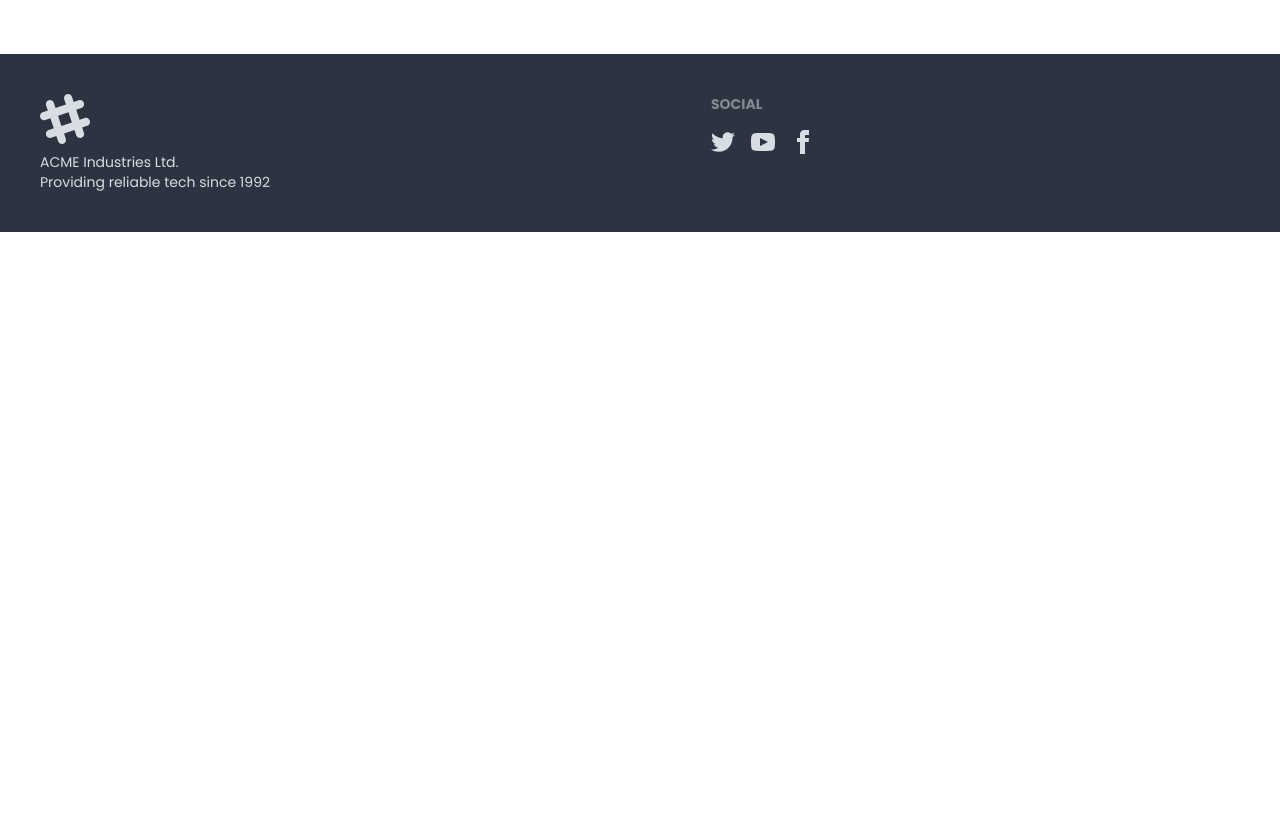
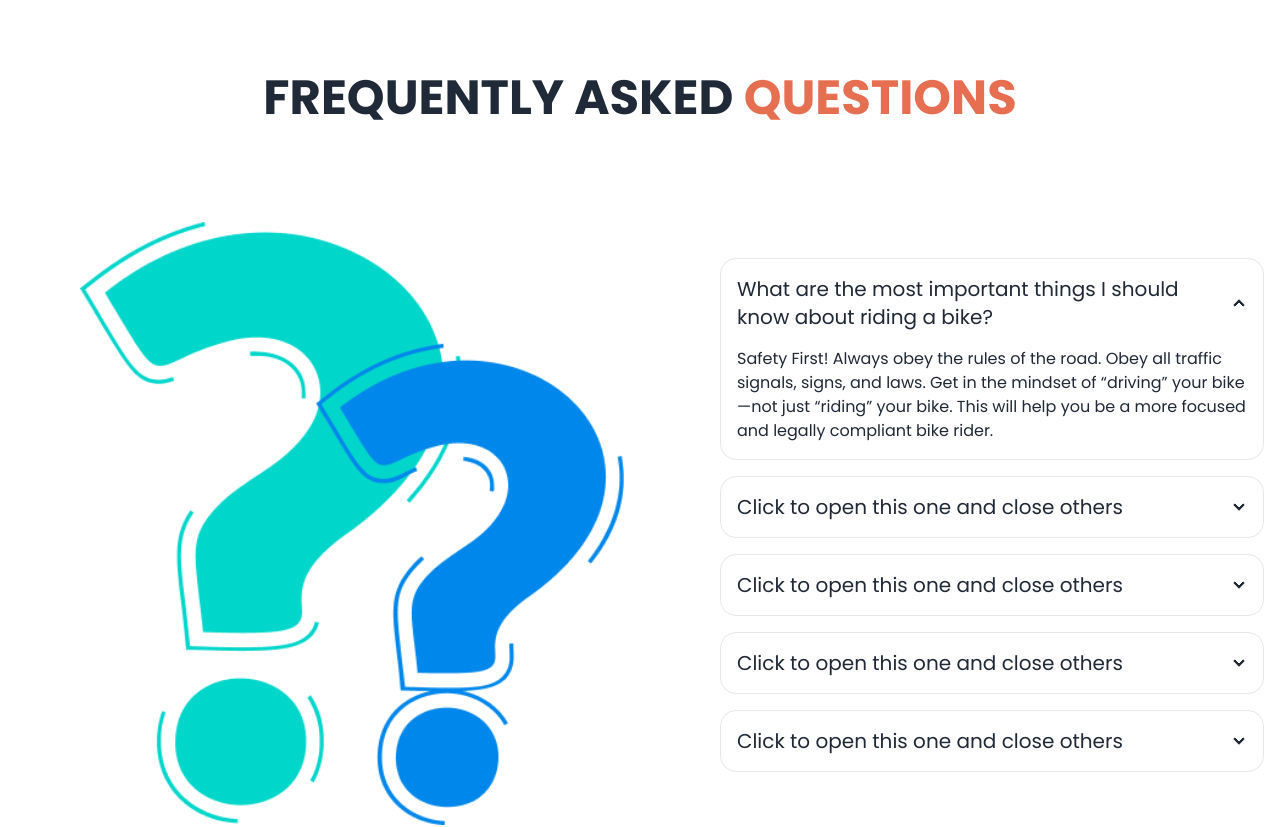
Before and after one commit to the-mihir/biker-zone, a plain HTML site: page index.html in a window 1280 px wide. Shown: the part 2659-3486 px from the top of the page. Before the commit the page ends 2891 px from the top, so only its background shows below. Drawn offline with nearby package versions, Linux system fonts and the light colour scheme.

Commit message:
adding last section

```diff
--- a/index.html
+++ b/index.html
@@ -20,6 +20,7 @@
 </head>
 
 <body class="popins_font bg-white">
+    <!-- Header Section -->
     <header>
         <!-- Nav bar -->
         <div class="main__menu bg-white">
@@ -142,6 +143,7 @@
         <!-- Hero slider end here -->
     </header>
     <main class="container mx-auto">
+        <!-- Fetured Bike section -->
         <section class=" Featured__bike py-20">
             <h2 class="text-5xl font-semibold text-center uppercase">Fetured Bikes In This Year</h2>
             <div class="flex flex-col md:flex-row lg:flex-row py-10 justify-center items-center gap-8">
@@ -156,7 +158,7 @@
                 </div>
             </div>
         </section>
-
+        <!-- News section -->
         <secction class="news">
             <h2 class="text-5xl font-semibold text-center uppercase">latest News</h2>
 
@@ -196,7 +198,7 @@
                 </div>
             </div>
         </secction>
-
+        <!-- Happy client feedback -->
         <section class="happy__clients py-5">
             <h2 class="text-5xl font-semibold text-center uppercase">Happy <span class="text-[#E76F51]"> Clients
                     says</span>
@@ -263,9 +265,75 @@
                     </div>
                 </div>
             </div>
+        </section>
+
+
+        <!-- Frequntly asked Question -->
+        <section class="feed__back py-5">
+            <h2 class="text-5xl font-semibold text-center uppercase"> Frequently Asked <span
+                    class="text-[#E76F51]">Questions</span>
+            </h2>
+            <div class="flex flex-col md:flex-row py-5 justify-center items-center">
+
+                <img class="flex-1 p-20 w-48" src="./images/others/faq.png" alt="">
+                <div class="p-4 flex-1 ">
+                    <div class="collapse collapse-arrow border mb-4">
+                        <input type="radio" name="my-accordion-2" checked="checked" />
+                        <div class="collapse-title text-xl font-medium">
+                            What are the most important things I should
+                            know about riding a bike?
+                        </div>
+                        <div class="collapse-content">
+                            <p>Safety First! Always obey the rules of the road. Obey all traffic signals, signs, and
+                                laws. Get in the mindset of “driving” your bike—not just “riding” your bike. This will
+                                help you be a more focused and legally compliant bike rider. </p>
+                        </div>
+                    </div>
+                    <div class="collapse collapse-arrow border mb-4">
+                        <input type="radio" name="my-accordion-2" />
+                        <div class="collapse-title text-xl font-medium">
+                            Click to open this one and close others
+                        </div>
+                        <div class="collapse-content">
+                            <p>hello</p>
+                        </div>
+                    </div>
+                    <div class="collapse collapse-arrow border mb-4">
+                        <input type="radio" name="my-accordion-2" />
+                        <div class="collapse-title text-xl font-medium">
+                            Click to open this one and close others
+                        </div>
+                        <div class="collapse-content">
+                            <p>hello</p>
+                        </div>
+                    </div>
+                    <div class="collapse collapse-arrow border mb-4">
+                        <input type="radio" name="my-accordion-2" />
+                        <div class="collapse-title text-xl font-medium">
+                            Click to open this one and close others
+                        </div>
+                        <div class="collapse-content">
+                            <p>hello</p>
+                        </div>
+                    </div>
+                    <div class="collapse collapse-arrow border mb-4">
+                        <input type="radio" name="my-accordion-2" />
+                        <div class="collapse-title text-xl font-medium">
+                            Click to open this one and close others
+                        </div>
+                        <div class="collapse-content">
+                            <p>hello</p>
+                        </div>
+                    </div>
+
+
+                </div>
+
+            </div>
 
         </section>
     </main>
+
 
     <footer class=" p-10 bg-neutral ">
         <div class="footer container mx-auto text-neutral-content ">
```
